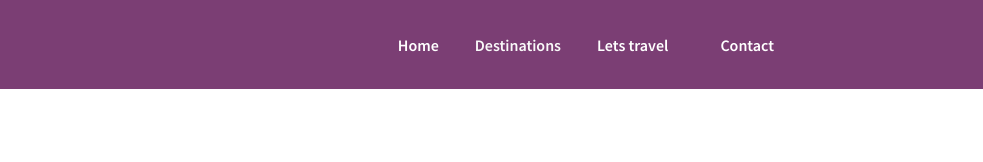
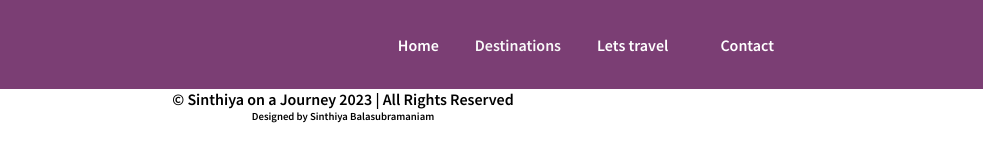
Before and after one commit to SinthiyaBalan/project2_Travel_blog, a plain HTML site: page index.html in a window 1280 px wide. Shown: the full height of the page, 297-1280 px from the left. Drawn offline with Linux system fonts and the light colour scheme; some icons are missing.

Commit message:
footer design done

```diff
--- a/index.html
+++ b/index.html
@@ -35,7 +35,15 @@
 
         </nav>
     </header>
+    <main>
 
+    </main>
+    <footer>
+        <div class="footer-text">
+            <h7>© Sinthiya on a Journey 2023 | All Rights Reserved</h7>
+            <h6>Designed by Sinthiya Balasubramaniam</h6>
+        </div>
+    </footer>
 
 </body>
 </html>
--- a/style.css
+++ b/style.css
@@ -100,3 +100,7 @@ body{
   .dropdown:hover .dropdown-content {
     display: block;
 }
+
+.footer-text{
+    text-align: center;
+}
```
